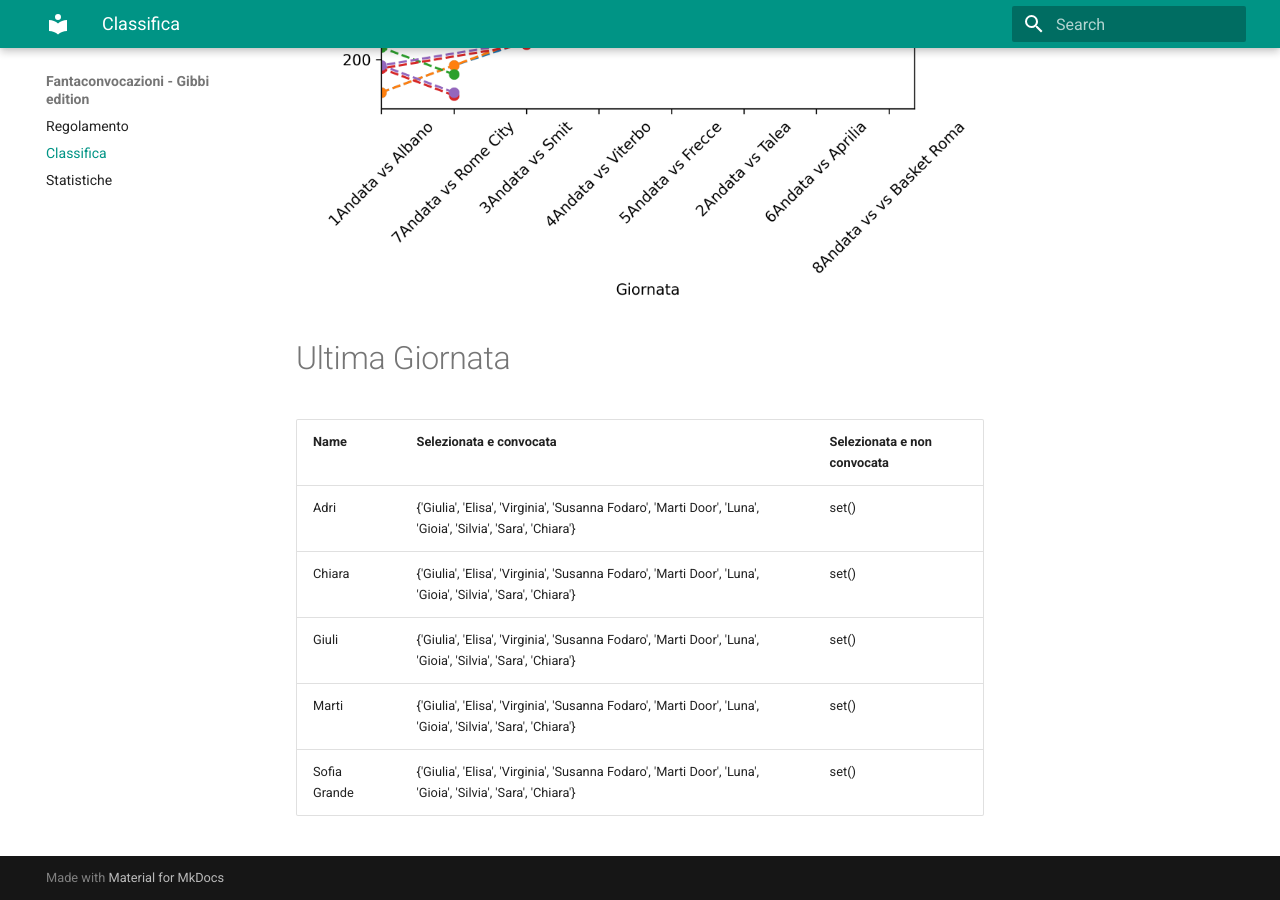
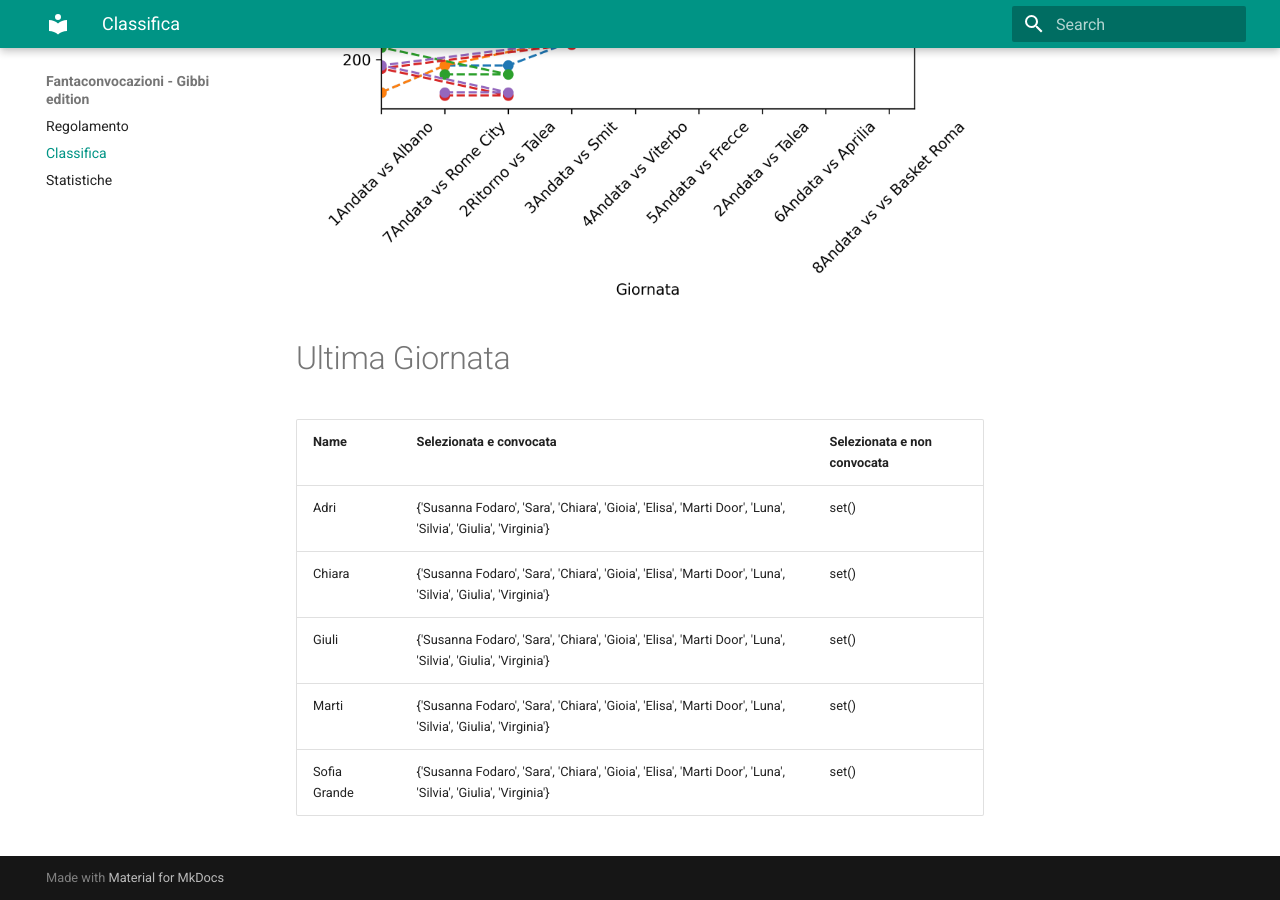
Before and after one commit to martinig94/fantagibbi, an MkDocs documentation site: the page built from docs/Classifica.md, in a window 1280 px wide and 900 px high, scrolled down 810 px. Built offline with MkDocs 1.6.1 and Material for MkDocs 9.7.7, drawn with Linux system fonts in a browser that asks for light colours.

Commit message:
Auto-update from main.py

```diff
--- a/docs/Classifica.md
+++ b/docs/Classifica.md
@@ -18,9 +18,9 @@
 <!-- START_TABLE CORRECT -->
 | Name         | Selezionata e convocata                                                                                      | Selezionata e non convocata   |
 |:-------------|:-------------------------------------------------------------------------------------------------------------|:------------------------------|
-| Adri         | {'Giulia', 'Elisa', 'Virginia', 'Susanna Fodaro', 'Marti Door', 'Luna', 'Gioia', 'Silvia', 'Sara', 'Chiara'} | set()                         |
-| Chiara       | {'Giulia', 'Elisa', 'Virginia', 'Susanna Fodaro', 'Marti Door', 'Luna', 'Gioia', 'Silvia', 'Sara', 'Chiara'} | set()                         |
-| Giuli        | {'Giulia', 'Elisa', 'Virginia', 'Susanna Fodaro', 'Marti Door', 'Luna', 'Gioia', 'Silvia', 'Sara', 'Chiara'} | set()                         |
-| Marti        | {'Giulia', 'Elisa', 'Virginia', 'Susanna Fodaro', 'Marti Door', 'Luna', 'Gioia', 'Silvia', 'Sara', 'Chiara'} | set()                         |
-| Sofia Grande | {'Giulia', 'Elisa', 'Virginia', 'Susanna Fodaro', 'Marti Door', 'Luna', 'Gioia', 'Silvia', 'Sara', 'Chiara'} | set()                         |
+| Adri         | {'Susanna Fodaro', 'Sara', 'Chiara', 'Gioia', 'Elisa', 'Marti Door', 'Luna', 'Silvia', 'Giulia', 'Virginia'} | set()                         |
+| Chiara       | {'Susanna Fodaro', 'Sara', 'Chiara', 'Gioia', 'Elisa', 'Marti Door', 'Luna', 'Silvia', 'Giulia', 'Virginia'} | set()                         |
+| Giuli        | {'Susanna Fodaro', 'Sara', 'Chiara', 'Gioia', 'Elisa', 'Marti Door', 'Luna', 'Silvia', 'Giulia', 'Virginia'} | set()                         |
+| Marti        | {'Susanna Fodaro', 'Sara', 'Chiara', 'Gioia', 'Elisa', 'Marti Door', 'Luna', 'Silvia', 'Giulia', 'Virginia'} | set()                         |
+| Sofia Grande | {'Susanna Fodaro', 'Sara', 'Chiara', 'Gioia', 'Elisa', 'Marti Door', 'Luna', 'Silvia', 'Giulia', 'Virginia'} | set()                         |
 <!-- END_TABLE CORRECT -->
```
Also changed, not shown: docs/images/most_selected_players.png, docs/images/trend_points.png.
